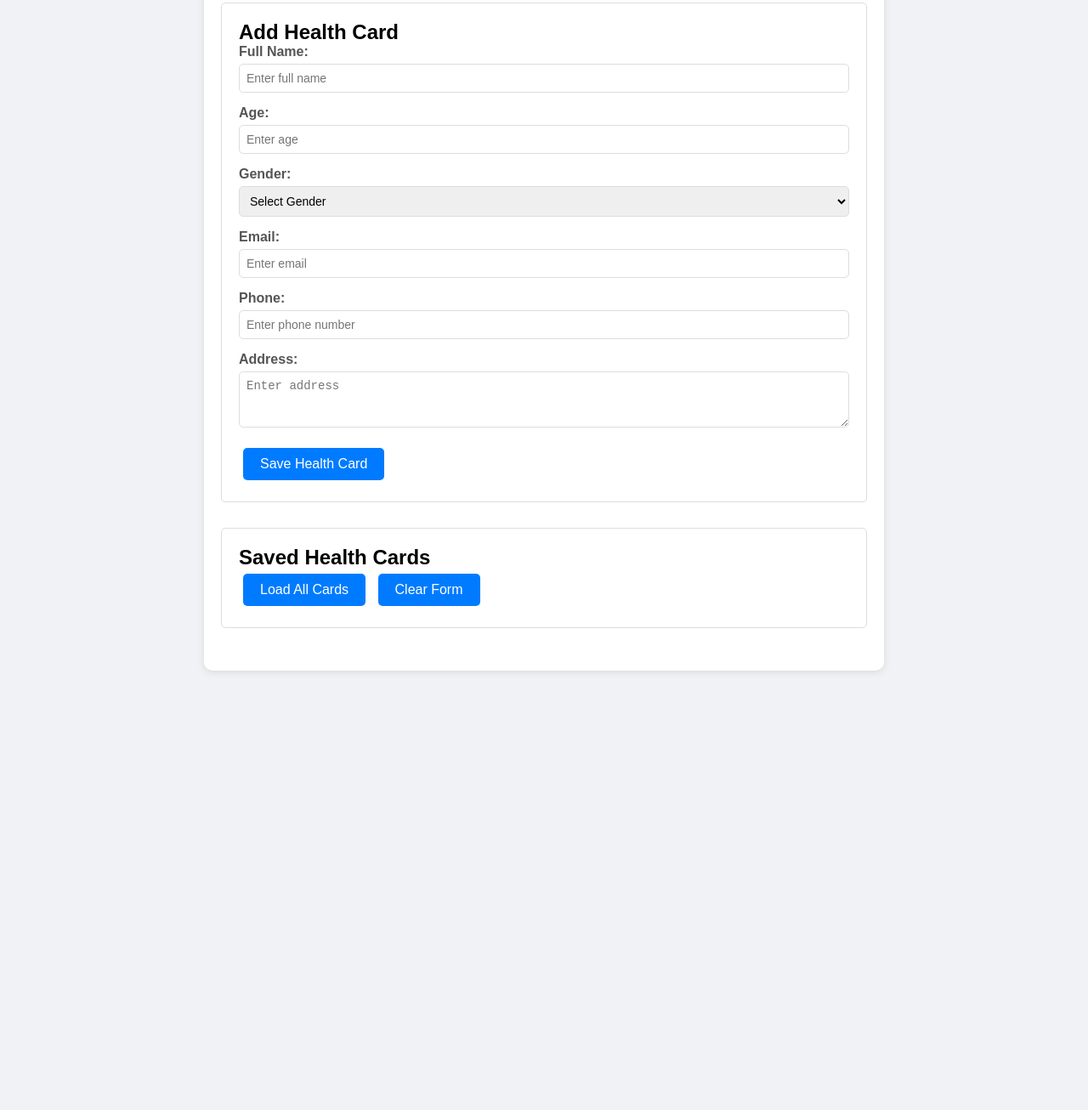
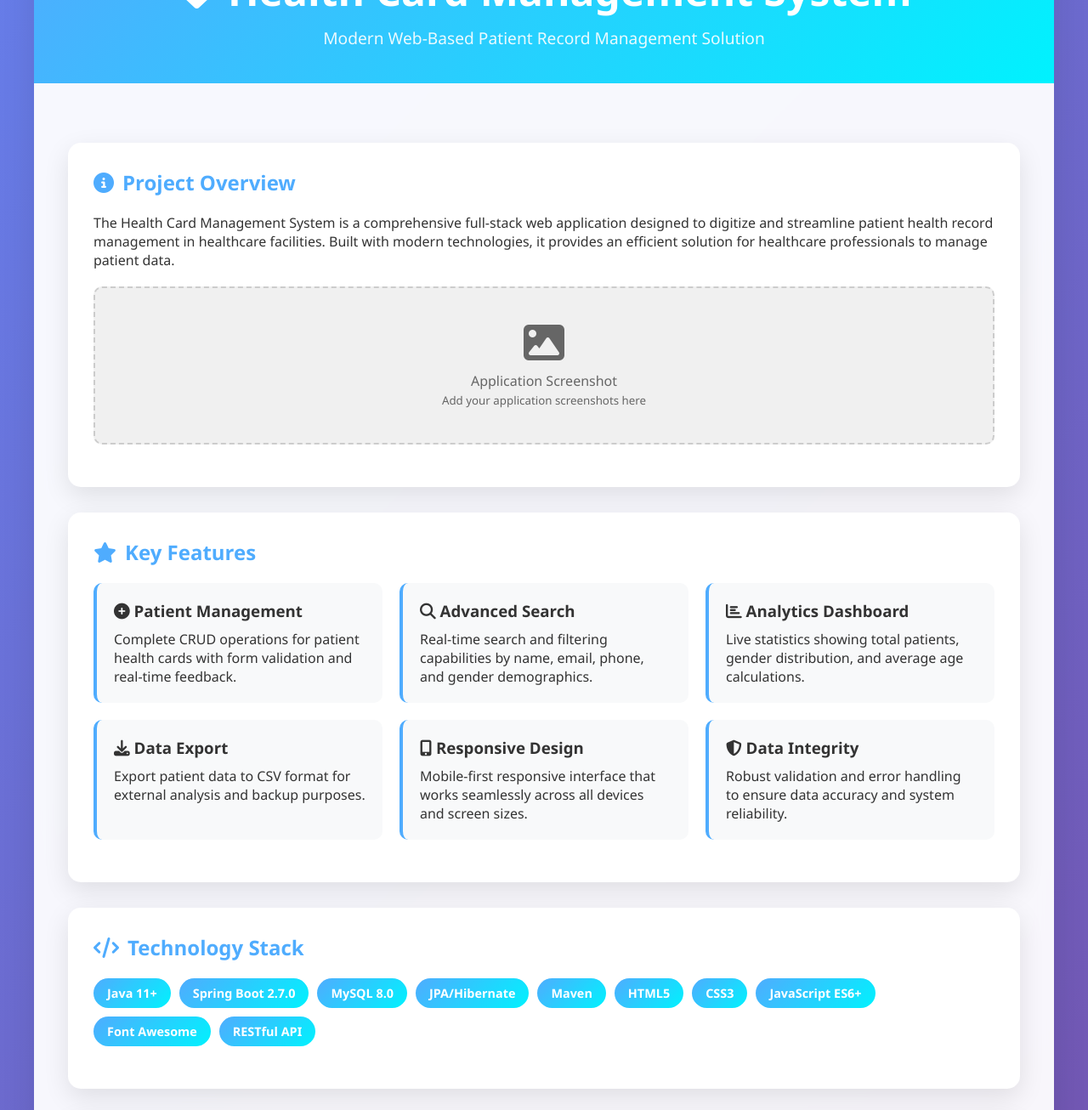
Before and after one commit to navaneeth43/demooftheproject, a plain HTML site: page docs/index.html in a window 1280 px wide. Shown: the part 104-1410 px from the top of the page at 85% size. Before the commit the page ends 913 px from the top, so only its background shows below. Drawn offline with Linux system fonts and the light colour scheme; no server answers.

Commit message:
Revamp index.html for Health Card Management System
Updated the title and enhanced the styling of the Health Card Management System page. Added new sections for project overview, key features, technology stack, and future enhancements.

```diff
--- a/docs/index.html
+++ b/docs/index.html
@@ -3,245 +3,270 @@
 <head>
     <meta charset="UTF-8">
     <meta name="viewport" content="width=device-width, initial-scale=1.0">
-    <title>Simple Health Card - MySQL</title>
+    <title>Health Card Management System - Demo</title>
+    <link href="https://cdnjs.cloudflare.com/ajax/libs/font-awesome/6.4.0/css/all.min.css" rel="stylesheet">
     <style>
         * {
             margin: 0;
             padding: 0;
             box-sizing: border-box;
         }
+
         body {
-            font-family: Arial, sans-serif;
-            background: #f0f2f5;
+            font-family: 'Segoe UI', Tahoma, Geneva, Verdana, sans-serif;
+            background: linear-gradient(135deg, #667eea 0%, #764ba2 100%);
+            min-height: 100vh;
             padding: 20px;
+            color: #333;
         }
+
         .container {
-            max-width: 800px;
+            max-width: 1200px;
             margin: 0 auto;
+            background: rgba(255, 255, 255, 0.95);
+            border-radius: 20px;
+            box-shadow: 0 20px 40px rgba(0,0,0,0.1);
+            backdrop-filter: blur(10px);
+            overflow: hidden;
+        }
+
+        .header {
+            background: linear-gradient(135deg, #4facfe 0%, #00f2fe 100%);
+            color: white;
+            padding: 40px 20px;
+            text-align: center;
+        }
+
+        .header h1 {
+            font-size: 3rem;
+            margin-bottom: 10px;
+        }
+
+        .header p {
+            font-size: 1.2rem;
+            opacity: 0.9;
+        }
+
+        .content {
+            padding: 40px;
+        }
+
+        .demo-section {
+            margin: 30px 0;
+            padding: 30px;
             background: white;
+            border-radius: 15px;
+            box-shadow: 0 10px 30px rgba(0,0,0,0.1);
+        }
+
+        .demo-section h2 {
+            color: #4facfe;
+            margin-bottom: 20px;
+            display: flex;
+            align-items: center;
+            gap: 10px;
+        }
+
+        .features-grid {
+            display: grid;
+            grid-template-columns: repeat(auto-fit, minmax(300px, 1fr));
+            gap: 20px;
+            margin: 20px 0;
+        }
+
+        .feature-card {
+            background: #f8f9fa;
             padding: 20px;
             border-radius: 10px;
-            box-shadow: 0 2px 10px rgba(0,0,0,0.1);
+            border-left: 4px solid #4facfe;
         }
-        h1 {
+
+        .feature-card h3 {
+            color: #333;
+            margin-bottom: 10px;
+        }
+
+        .tech-stack {
+            display: flex;
+            flex-wrap: wrap;
+            gap: 10px;
+            margin: 20px 0;
+        }
+
+        .tech-badge {
+            background: linear-gradient(135deg, #4facfe 0%, #00f2fe 100%);
+            color: white;
+            padding: 8px 16px;
+            border-radius: 20px;
+            font-size: 0.9rem;
+            font-weight: 600;
+        }
+
+        .btn {
+            display: inline-block;
+            padding: 15px 30px;
+            background: linear-gradient(135deg, #4facfe 0%, #00f2fe 100%);
+            color: white;
+            text-decoration: none;
+            border-radius: 10px;
+            font-weight: 600;
+            margin: 10px 10px 10px 0;
+            transition: transform 0.3s ease;
+        }
+
+        .btn:hover {
+            transform: translateY(-2px);
+        }
+
+        .btn-secondary {
+            background: linear-gradient(135deg, #667eea 0%, #764ba2 100%);
+        }
+
+        .screenshot-placeholder {
+            background: #f0f0f0;
+            border: 2px dashed #ccc;
+            border-radius: 10px;
+            padding: 40px;
             text-align: center;
-            color: #333;
-            margin-bottom: 20px;
+            color: #666;
+            margin: 20px 0;
         }
-        .form-group {
-            margin-bottom: 15px;
-        }
-        label {
-            display: block;
-            margin-bottom: 5px;
-            font-weight: bold;
-            color: #555;
-        }
-        input, select, textarea {
-            width: 100%;
-            padding: 8px;
-            border: 1px solid #ddd;
-            border-radius: 5px;
-            font-size: 14px;
-        }
-        button {
-            background: #007bff;
-            color: white;
-            padding: 10px 20px;
-            border: none;
-            border-radius: 5px;
-            cursor: pointer;
-            font-size: 16px;
-            margin: 5px;
-        }
-        button:hover {
-            background: #0056b3;
-        }
-        .section {
-            margin: 30px 0;
-            padding: 20px;
-            border: 1px solid #ddd;
-            border-radius: 5px;
-        }
-        .card {
-            background: #f8f9fa;
-            padding: 15px;
-            margin: 10px 0;
-            border-radius: 5px;
-            border-left: 4px solid #007bff;
-        }
-        .success {
-            background: #d4edda;
-            color: #155724;
-            padding: 10px;
-            border-radius: 5px;
-            margin: 10px 0;
-        }
-        .error {
-            background: #f8d7da;
-            color: #721c24;
-            padding: 10px;
-            border-radius: 5px;
-            margin: 10px 0;
-        }
-        .delete-btn {
-            background: #dc3545;
-        }
-        .delete-btn:hover {
-            background: #c82333;
+
+        @media (max-width: 768px) {
+            .header h1 { font-size: 2rem; }
+            .content { padding: 20px; }
+            .features-grid { grid-template-columns: 1fr; }
         }
     </style>
 </head>
 <body>
     <div class="container">
-        <h1>Health Card System </h1>
-
-        <!-- Input Form -->
-        <div class="section">
-            <h2>Add Health Card</h2>
-            <form id="healthForm">
-                <div class="form-group">
-                    <label>Full Name:</label>
-                    <input type="text" id="name" required placeholder="Enter full name">
-                </div>
-                <div class="form-group">
-                    <label>Age:</label>
-                    <input type="number" id="age" required min="1" max="150" placeholder="Enter age">
-                </div>
-                <div class="form-group">
-                    <label>Gender:</label>
-                    <select id="gender" required>
-                        <option value="">Select Gender</option>
-                        <option>Male</option>
-                        <option>Female</option>
-                        <option>Other</option>
-                    </select>
-                </div>
-                <div class="form-group">
-                    <label>Email:</label>
-                    <input type="email" id="email" required placeholder="Enter email">
-                </div>
-                <div class="form-group">
-                    <label>Phone:</label>
-                    <input type="tel" id="phone" required placeholder="Enter phone number">
-                </div>
-                <div class="form-group">
-                    <label>Address:</label>
-                    <textarea id="address" rows="3" required placeholder="Enter address"></textarea>
-                </div>
-                <button type="submit">Save Health Card</button>
-            </form>
-            <div id="message"></div>
+        <div class="header">
+            <h1><i class="fas fa-heartbeat"></i> Health Card Management System</h1>
+            <p>Modern Web-Based Patient Record Management Solution</p>
         </div>
 
-        <!-- Display Data -->
-        <div class="section">
-            <h2>Saved Health Cards</h2>
-            <button onclick="loadCards()">Load All Cards</button>
-            <button onclick="clearForm()">Clear Form</button>
-            <div id="cardsList"></div>
+        <div class="content">
+            <div class="demo-section">
+                <h2><i class="fas fa-info-circle"></i> Project Overview</h2>
+                <p>The Health Card Management System is a comprehensive full-stack web application designed to digitize and streamline patient health record management in healthcare facilities. Built with modern technologies, it provides an efficient solution for healthcare professionals to manage patient data.</p>
+
+                <div class="screenshot-placeholder">
+                    <i class="fas fa-image" style="font-size: 3rem; margin-bottom: 10px;"></i>
+                    <p>Application Screenshot</p>
+                    <small>Add your application screenshots here</small>
+                </div>
+            </div>
+
+            <div class="demo-section">
+                <h2><i class="fas fa-star"></i> Key Features</h2>
+                <div class="features-grid">
+                    <div class="feature-card">
+                        <h3><i class="fas fa-plus-circle"></i> Patient Management</h3>
+                        <p>Complete CRUD operations for patient health cards with form validation and real-time feedback.</p>
+                    </div>
+                    <div class="feature-card">
+                        <h3><i class="fas fa-search"></i> Advanced Search</h3>
+                        <p>Real-time search and filtering capabilities by name, email, phone, and gender demographics.</p>
+                    </div>
+                    <div class="feature-card">
+                        <h3><i class="fas fa-chart-bar"></i> Analytics Dashboard</h3>
+                        <p>Live statistics showing total patients, gender distribution, and average age calculations.</p>
+                    </div>
+                    <div class="feature-card">
+                        <h3><i class="fas fa-download"></i> Data Export</h3>
+                        <p>Export patient data to CSV format for external analysis and backup purposes.</p>
+                    </div>
+                    <div class="feature-card">
+                        <h3><i class="fas fa-mobile-alt"></i> Responsive Design</h3>
+                        <p>Mobile-first responsive interface that works seamlessly across all devices and screen sizes.</p>
+                    </div>
+                    <div class="feature-card">
+                        <h3><i class="fas fa-shield-alt"></i> Data Integrity</h3>
+                        <p>Robust validation and error handling to ensure data accuracy and system reliability.</p>
+                    </div>
+                </div>
+            </div>
+
+            <div class="demo-section">
+                <h2><i class="fas fa-code"></i> Technology Stack</h2>
+                <div class="tech-stack">
+                    <span class="tech-badge">Java 11+</span>
+                    <span class="tech-badge">Spring Boot 2.7.0</span>
+                    <span class="tech-badge">MySQL 8.0</span>
+                    <span class="tech-badge">JPA/Hibernate</span>
+                    <span class="tech-badge">Maven</span>
+                    <span class="tech-badge">HTML5</span>
+                    <span class="tech-badge">CSS3</span>
+                    <span class="tech-badge">JavaScript ES6+</span>
+                    <span class="tech-badge">Font Awesome</span>
+                    <span class="tech-badge">RESTful API</span>
+                </div>
+            </div>
+
+            <div class="demo-section">
+                <h2><i class="fas fa-cogs"></i> System Architecture</h2>
+                <p>The application follows a <strong>3-tier architecture</strong> with clear separation of concerns:</p>
+                <ul style="margin: 15px 0; padding-left: 20px;">
+                    <li><strong>Presentation Layer:</strong> Modern responsive frontend with HTML5, CSS3, and JavaScript</li>
+                    <li><strong>Business Layer:</strong> Spring Boot REST API with comprehensive CRUD operations</li>
+                    <li><strong>Data Layer:</strong> MySQL database with JPA/Hibernate ORM mapping</li>
+                </ul>
+            </div>
+
+            <div class="demo-section">
+                <h2><i class="fas fa-users"></i> Team Information</h2>
+                <p>This project was developed by a team of 3-4 members as part of our academic curriculum, demonstrating full-stack web development skills and modern software engineering practices.</p>
+
+                <div style="margin-top: 20px;">
+                    <a href="https://github.com/navaneeth43/demooftheproject" class="btn">
+                        <i class="fab fa-github"></i> View Source Code
+                    </a>
+                    <a href="#" class="btn btn-secondary">
+                        <i class="fas fa-play"></i> Live Demo
+                    </a>
+                    <a href="#" class="btn btn-secondary">
+                        <i class="fas fa-file-pdf"></i> Project Report
+                    </a>
+                </div>
+            </div>
+
+            <div class="demo-section">
+                <h2><i class="fas fa-rocket"></i> Future Enhancements</h2>
+                <ul style="padding-left: 20px;">
+                    <li>User authentication and role-based access control</li>
+                    <li>Medical history tracking and management</li>
+                    <li>Appointment scheduling system</li>
+                    <li>Mobile application development</li>
+                    <li>Advanced analytics and reporting</li>
+                    <li>Integration with hospital management systems</li>
+                </ul>
+            </div>
         </div>
     </div>
 
     <script>
-        // Save health card
-        document.getElementById('healthForm').addEventListener('submit', async function(e) {
-            e.preventDefault();
+        // Add some interactive elements
+        document.addEventListener('DOMContentLoaded', function() {
+            // Animate feature cards on scroll
+            const cards = document.querySelectorAll('.feature-card');
 
-            const healthCard = {
-                name: document.getElementById('name').value,
-                age: parseInt(document.getElementById('age').value),
-                gender: document.getElementById('gender').value,
-                email: document.getElementById('email').value,
-                phone: document.getElementById('phone').value,
-                address: document.getElementById('address').value
-            };
+            const observer = new IntersectionObserver((entries) => {
+                entries.forEach(entry => {
+                    if (entry.isIntersecting) {
+                        entry.target.style.opacity = '1';
+                        entry.target.style.transform = 'translateY(0)';
+                    }
+                });
+            });
 
-            try {
-                const response = await fetch('http://localhost:8080/api/save', {
-                    method: 'POST',
-                    headers: {
-                        'Content-Type': 'application/json',
-                    },
-                    body: JSON.stringify(healthCard)
-                });
-
-                const result = await response.text();
-                showMessage(result, 'success');
-                document.getElementById('healthForm').reset();
-                loadCards(); // Reload the list
-            } catch (error) {
-                showMessage('Error saving data: ' + error, 'error');
-            }
+            cards.forEach(card => {
+                card.style.opacity = '0';
+                card.style.transform = 'translateY(20px)';
+                card.style.transition = 'opacity 0.6s ease, transform 0.6s ease';
+                observer.observe(card);
+            });
         });
-
-        // Load all health cards
-        async function loadCards() {
-            try {
-                const response = await fetch('http://localhost:8080/api/cards');
-                const cards = await response.json();
-
-                const cardsList = document.getElementById('cardsList');
-                cardsList.innerHTML = '';
-
-                if (cards.length === 0) {
-                    cardsList.innerHTML = '<p>No health cards found.</p>';
-                    return;
-                }
-
-                cards.forEach(card => {
-                    const cardElement = document.createElement('div');
-                    cardElement.className = 'card';
-                    cardElement.innerHTML = `
-                        <strong>ID: ${card.id}</strong><br>
-                        <strong>Name:</strong> ${card.name}<br>
-                        <strong>Age:</strong> ${card.age}<br>
-                        <strong>Gender:</strong> ${card.gender}<br>
-                        <strong>Email:</strong> ${card.email}<br>
-                        <strong>Phone:</strong> ${card.phone}<br>
-                        <strong>Address:</strong> ${card.address}<br>
-                        <button class="delete-btn" onclick="deleteCard(${card.id})">Delete</button>
-                    `;
-                    cardsList.appendChild(cardElement);
-                });
-            } catch (error) {
-                showMessage('Error loading data: ' + error, 'error');
-            }
-        }
-
-        // Delete health card
-        async function deleteCard(id) {
-            if (confirm('Are you sure you want to delete this card?')) {
-                try {
-                    const response = await fetch(`http://localhost:8080/api/delete/${id}`, {
-                        method: 'DELETE'
-                    });
-                    const result = await response.text();
-                    showMessage(result, 'success');
-                    loadCards(); // Reload the list
-                } catch (error) {
-                    showMessage('Error deleting card: ' + error, 'error');
-                }
-            }
-        }
-
-        // Clear form
-        function clearForm() {
-            document.getElementById('healthForm').reset();
-            showMessage('Form cleared!', 'success');
-        }
-
-        // Show message
-        function showMessage(message, type) {
-            const messageDiv = document.getElementById('message');
-            messageDiv.innerHTML = `<div class="${type}">${message}</div>`;
-            setTimeout(() => {
-                messageDiv.innerHTML = '';
-            }, 5000);
-        }
-
-        // Load cards when page loads
-        window.onload = loadCards;
     </script>
 </body>
 </html>
```
